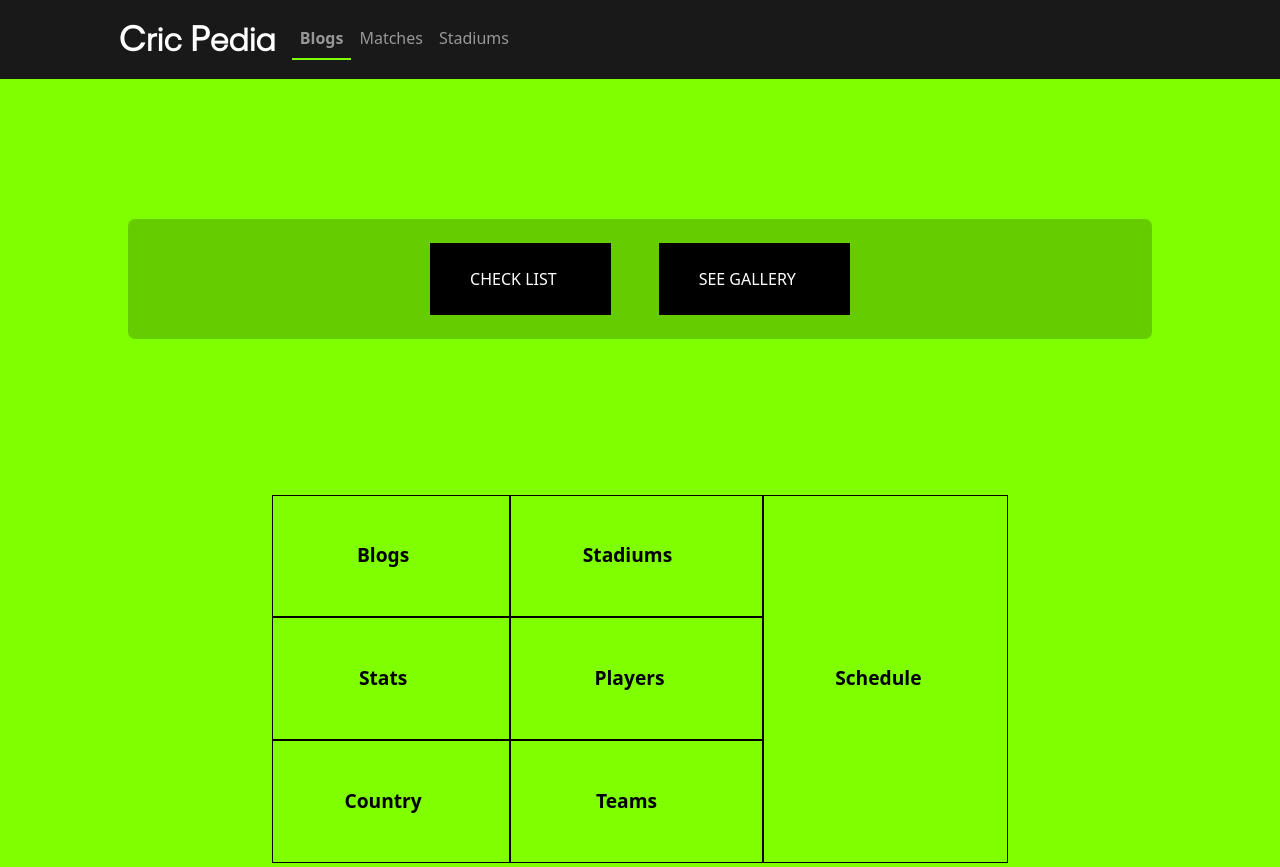
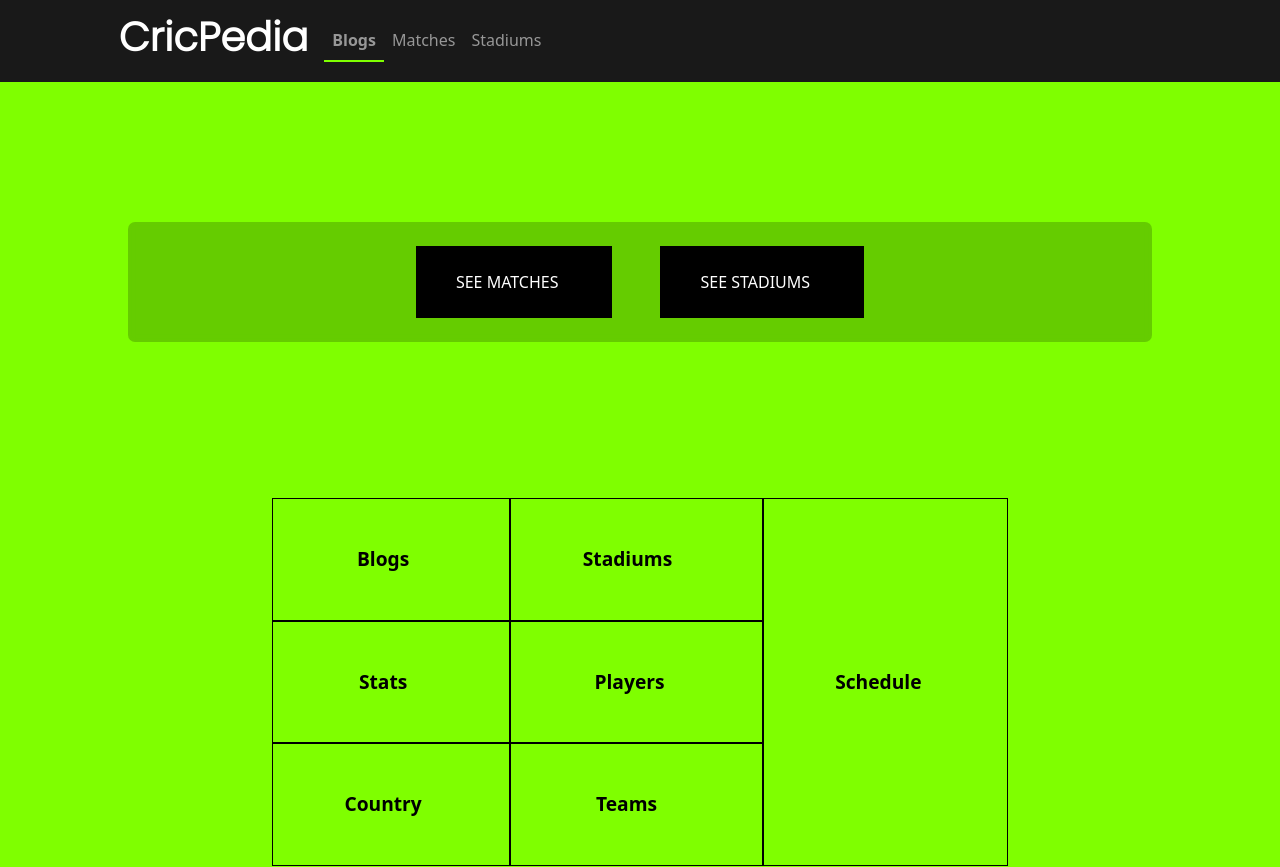
Before and after one commit to ujjwalborasi/CricPedia, a React (Create React App) app: page / in a window 1280 px wide. Shown: the top 867 px of the page. Built offline with nearby package versions, Linux system fonts and the light colour scheme.

Commit message:
UI Changes

```diff
--- a/src/Components/Home/Home.jsx
+++ b/src/Components/Home/Home.jsx
@@ -10,22 +10,22 @@ function Home() {
                 <div className='Middle-Container'>
                     <div className='Button-Container'>
                         <NavLink className="Home-Button" exact to="/Matches">
-                            <span className="Button-Text">CHECK LIST</span> <FontAwesomeIcon icon={faArrowRight} size="1px" className="Button-Icon" />
+                            <span className="Button-Text">SEE MATCHES</span> <FontAwesomeIcon icon={faArrowRight} size="1px" className="Button-Icon" />
                         </NavLink>
                         <NavLink className="Home-Button" exact to="/Stadiums">
-                            <span className="Button-Text">SEE GALLERY</span> <FontAwesomeIcon icon={faArrowRight} size="1px" className="Button-Icon" />
+                            <span className="Button-Text">SEE STADIUMS</span> <FontAwesomeIcon icon={faArrowRight} size="1px" className="Button-Icon" />
                         </NavLink>
                     </div>
                 </div>
                 <div className='Middle-Container' id='sec2'>
                     <div className='Box-Container'>
                         <Link className="Small-Box" exact to="/Blogs" > <span className="Box-Text"> Blogs</span> <FontAwesomeIcon icon={faBlog} className="Box-Icon" size="1px" /> </Link>
-                        <Link className="Small-Box" exact to="/list/Rank" > <span className="Box-Text"> Stats</span> <FontAwesomeIcon icon={faList} className="Box-Icon" size="1px" /> </Link>
-                        <Link className="Small-Box" exact to="/list/Country" > <span className="Box-Text"> Country</span> <FontAwesomeIcon icon={faFlag} className="Box-Icon" size="1px" /> </Link>
-                        <Link className="Small-Box" exact to="/list/Profession" > <span className="Box-Text"> Stadiums</span> <FontAwesomeIcon icon={faHome} className="Box-Icon" size="1px" /> </Link>
-                        <Link className="Small-Box" exact to="/list/Oldest" > <span className="Box-Text"> Players</span> <FontAwesomeIcon icon={faUser} className="Box-Icon" size="1px" /> </Link>
-                        <Link className="Small-Box" exact to="/list/Youngest" > <span className="Box-Text"> Teams</span> <FontAwesomeIcon icon={faUsers} className="Box-Icon" size="1px" /> </Link>
-                        <Link className="Small-Box" exact to="/list" > <span className="Box-Text"> Schedule</span> <FontAwesomeIcon icon={faCalendar} className="Box-Icon" size="1px" /> </Link>
+                        <Link className="Small-Box" exact to="/Stats" > <span className="Box-Text"> Stats</span> <FontAwesomeIcon icon={faList} className="Box-Icon" size="1px" /> </Link>
+                        <Link className="Small-Box" exact to="/Countries" > <span className="Box-Text"> Country</span> <FontAwesomeIcon icon={faFlag} className="Box-Icon" size="1px" /> </Link>
+                        <Link className="Small-Box" exact to="/Stadiums" > <span className="Box-Text"> Stadiums</span> <FontAwesomeIcon icon={faHome} className="Box-Icon" size="1px" /> </Link>
+                        <Link className="Small-Box" exact to="/Countries" > <span className="Box-Text"> Players</span> <FontAwesomeIcon icon={faUser} className="Box-Icon" size="1px" /> </Link>
+                        <Link className="Small-Box" exact to="/Countries" > <span className="Box-Text"> Teams</span> <FontAwesomeIcon icon={faUsers} className="Box-Icon" size="1px" /> </Link>
+                        <Link className="Small-Box" exact to="/Matches" > <span className="Box-Text"> Schedule</span> <FontAwesomeIcon icon={faCalendar} className="Box-Icon" size="1px" /> </Link>
                     </div>
                 </div>
 
--- a/src/Components/Matches/Matches.css
+++ b/src/Components/Matches/Matches.css
@@ -0,0 +1,4 @@
+.Matches-Main{
+    background-color: chartreuse;
+    min-height: 100vh;
+}
--- a/src/Components/Matches/Matches.jsx
+++ b/src/Components/Matches/Matches.jsx
@@ -1,8 +1,8 @@
 import React from 'react'
-
+import './Matches.css'
 function Matches() {
     return (
-        <div>
+        <div className='Matches-Main'>
             Matches Here!
         </div>
     )
--- a/src/Components/NavBar/Navbar.css
+++ b/src/Components/NavBar/Navbar.css
@@ -8,6 +8,13 @@
 .temp {
     color: var(--Font-main-color) !important;
     background: radial-gradient(circle, #1b363d 0%, #162E37 100%);
+}
+.Title{
+    font-weight: bold;
+    font-family: 'Poppins', sans-serif;
+}
+.Title:hover{
+    color: var(--HoverColor);
 }
 
 .navbar-brand {
--- a/src/Components/NavBar/Navbar.jsx
+++ b/src/Components/NavBar/Navbar.jsx
@@ -12,7 +12,7 @@ function Navbar() {
            <div className="row">
                <div className="col-10 mx-auto">
             <nav className="navbar navbar-expand-lg navbar-dark  bg-transparent">
-        <NavLink className="navbar-brand " to="/"><span style={{fontSize:"35px"}}>C</span>ric <span style={{fontSize:"35px"}}>P</span>edia</NavLink>
+        <NavLink className="navbar-brand " to="/"><h1 className='Title'>CricPedia</h1></NavLink>
         <button className="navbar-toggler" type="button" data-toggle="collapse" data-target="#navbarNav" aria-controls="navbarNav" aria-expanded="false" aria-label="Toggle navigation">
           <span className=" navbar-toggler-icon btn-sty"></span>
         </button>
--- a/src/Components/Stadiums/Stadium.css
+++ b/src/Components/Stadiums/Stadium.css
@@ -7,9 +7,11 @@
   width: 70%;
 }
 .stadium-Main{
+    background-color: chartreuse;
     display: flex;
     align-items: center;
     justify-content: center;
+    min-height: 100vh;
 }
 .stadium{
     margin: 0.5rem;
```
